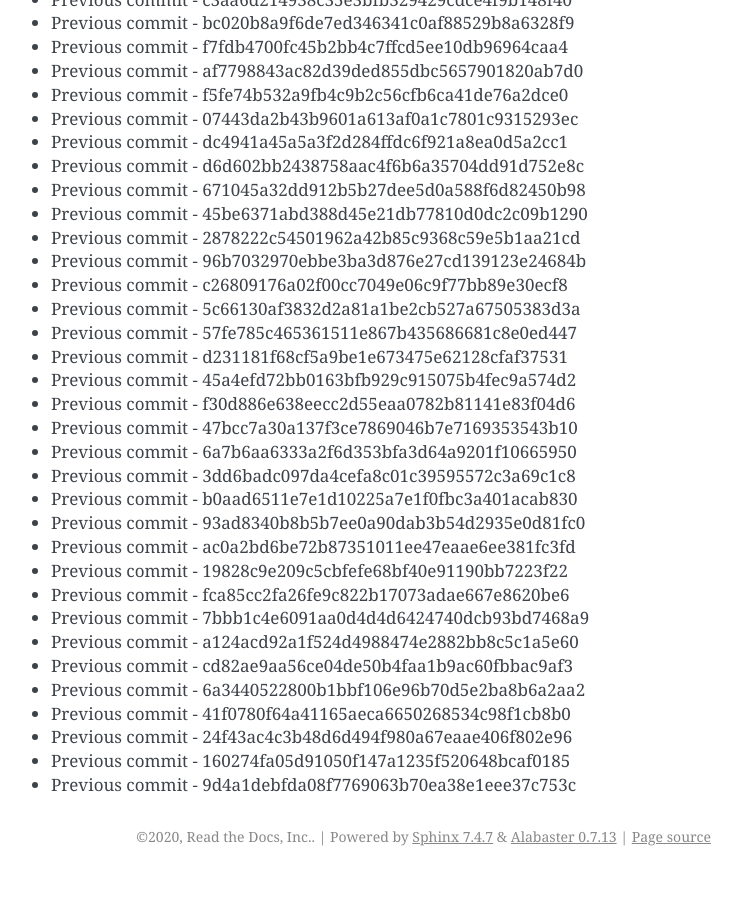
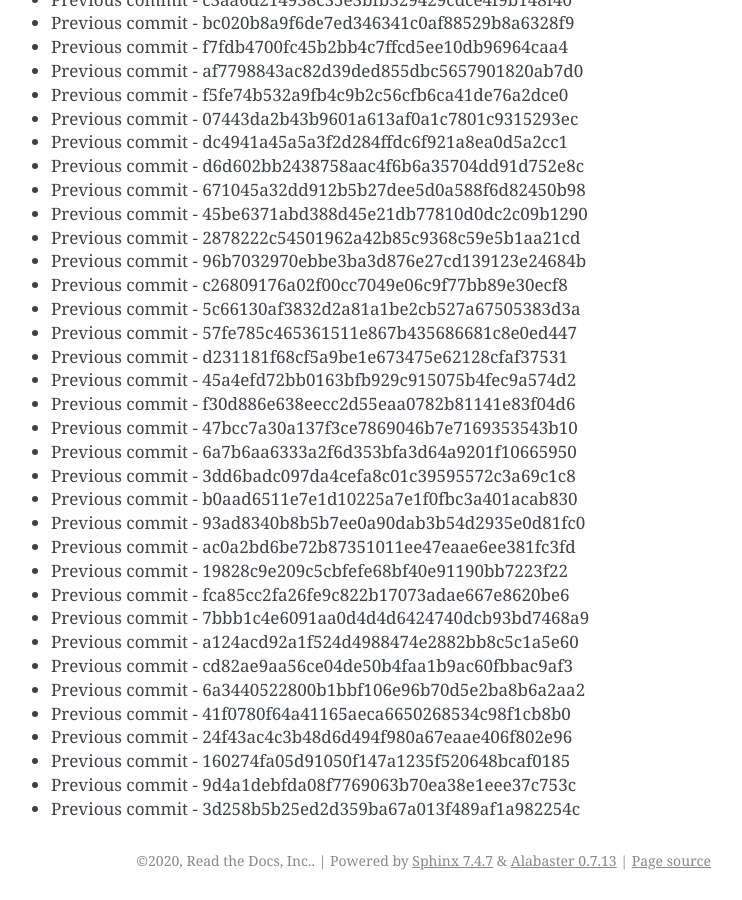
Before and after one commit to readthedocs/rtd-git-stresstest, a Sphinx documentation site: the page built from docs/updates.rst, in a window 1280 px wide and 900 px high, scrolled down 75616 px. Shown: the whole window, without its empty margins (399-1141 px from the left). Built offline with Sphinx 7.4.7, drawn with Linux system fonts in a browser that asks for light colours; before the commit the page ends 76492 px from its top, so only the background shows below that.

Commit message:
Generating commit from previous: 3d258b5b25ed2d359ba67a013f489af1a982254c

```diff
--- a/docs/updates.rst
+++ b/docs/updates.rst
@@ -3209,3 +3209,4 @@ It can be tested for any performance characteristics.
 * Previous commit - 24f43ac4c3b48d6d494f980a67eaae406f802e96
 * Previous commit - 160274fa05d91050f147a1235f520648bcaf0185
 * Previous commit - 9d4a1debfda08f7769063b70ea38e1eee37c753c
+* Previous commit - 3d258b5b25ed2d359ba67a013f489af1a982254c
```
